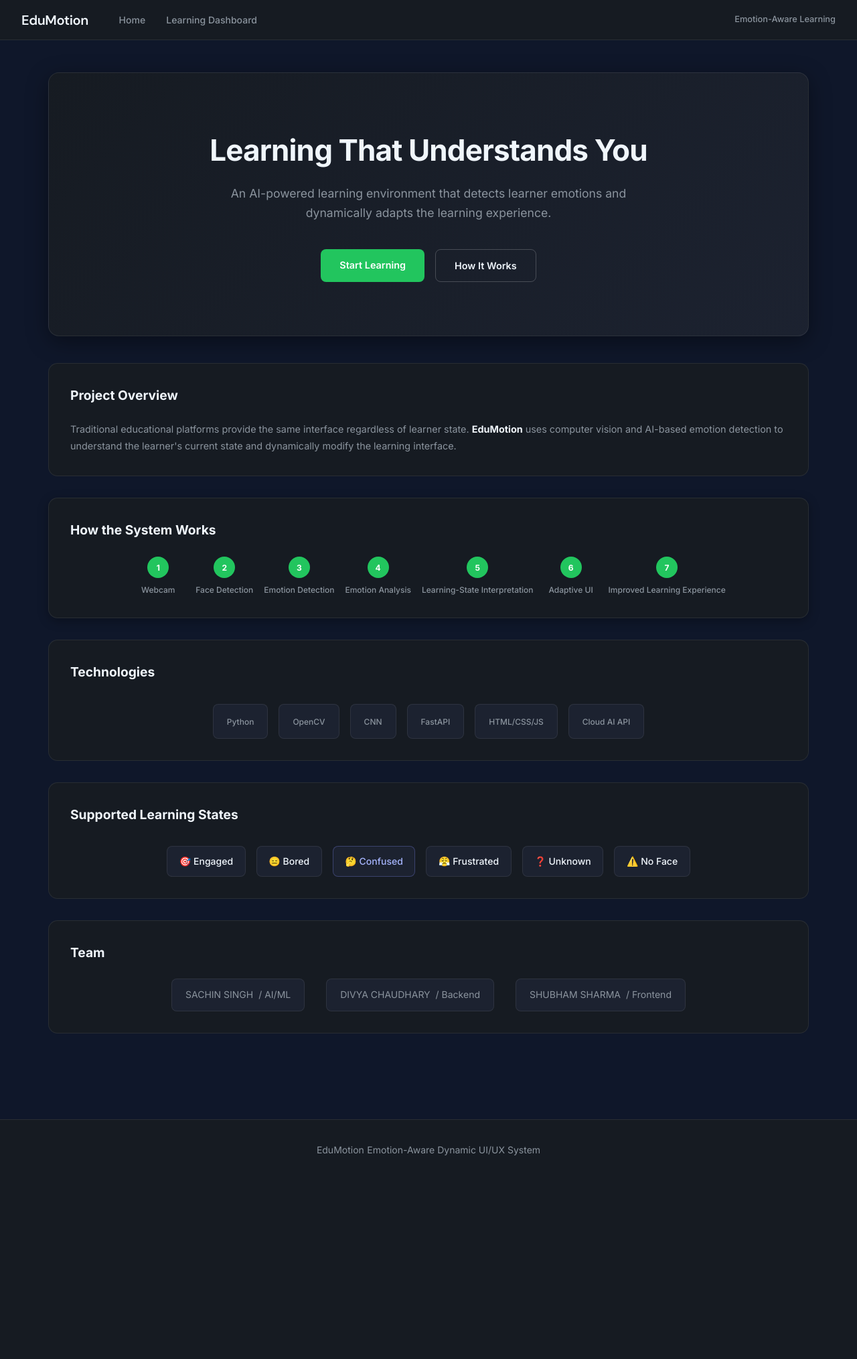
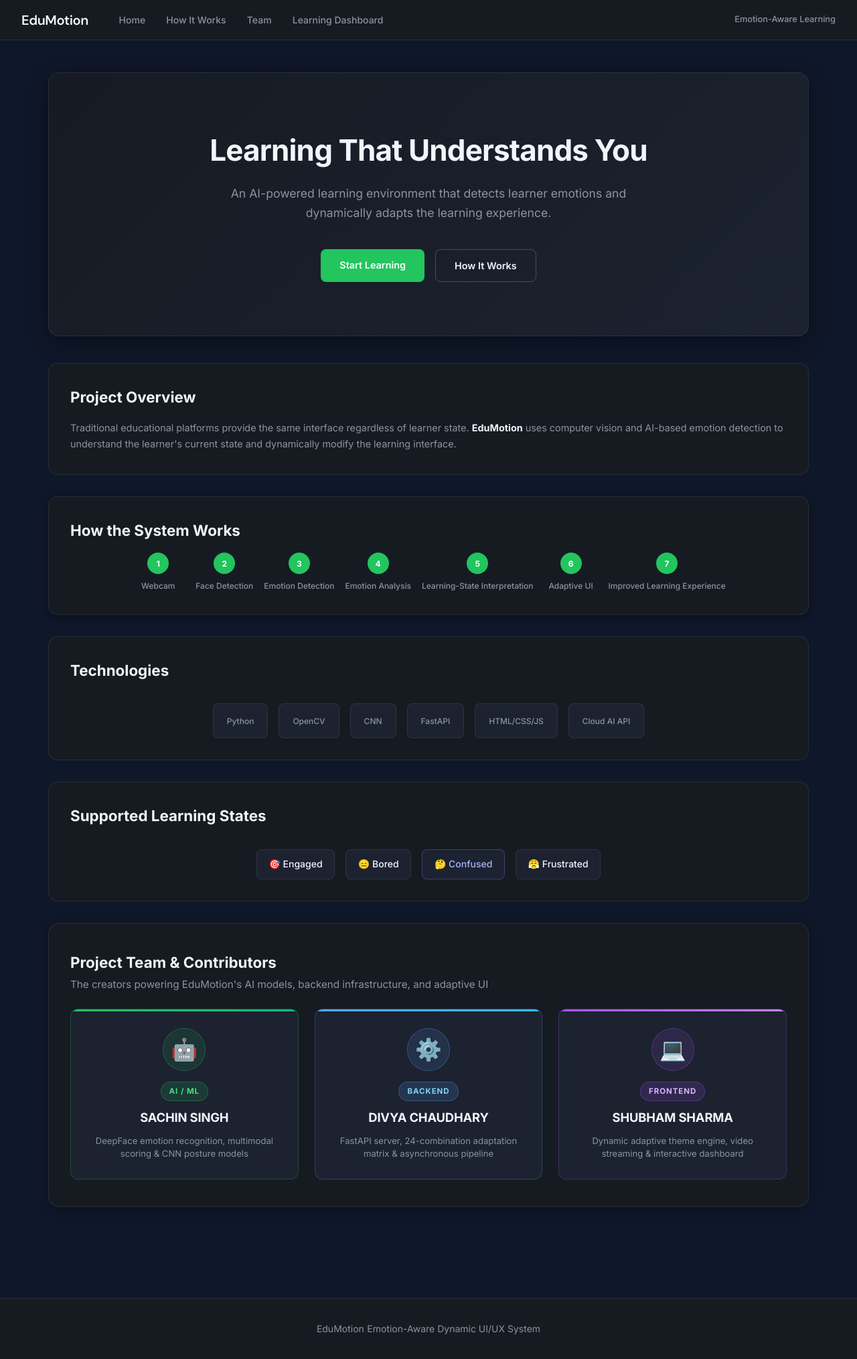
Before and after one commit to SachinSingh201/NeuroAdapt, a FastAPI app: page / in a window 1280 px wide. Shown: the whole page at 67% size. Before the commit the page ends 1725 px from the top, so only its background shows below. Run offline with FastAPI, Linux system fonts and the light colour scheme.

Commit message:
Final Submission

```diff
--- a/backend/main.py
+++ b/backend/main.py
@@ -180,11 +180,9 @@
 
         deepface_emotion = result.get("deepface_raw_emotion")
         deepface_conf = float(result.get("deepface_confidence", 0.0))
-        face_detected = bool(result.get("face_detected", False))
-        face_status = result.get("face_status_log", "DETECTED")
         learning_scores = result.get("learning_scores", {})
         final_scores = result.get("final_scores", {})
-        final_emotion = result.get("final_emotion", "unknown")
+        final_emotion = result.get("final_emotion", "engaged")
         final_conf = float(result.get("final_confidence", 0.0))
         posture = result.get("posture", "upright")
         posture_conf = float(result.get("posture_confidence", 0.80))
@@ -216,8 +214,6 @@
             learning_scores=learning_scores,
             final_scores=final_scores,
             final_emotion=adaptation_data["learning_state"],
-            face_detected=face_detected,
-            face_status=face_status,
             source=source,
             processing_time_ms=processing_time_ms,
             adaptation=adaptation_data,
@@ -232,8 +228,6 @@
             f"\n{sep}"
             f"\n[EduMotion] Emotion & Learning State Evaluation"
             f"\n-----------------------------------------------------------------"
-            f"\n  Face Detection    : {face_status}"
-            + (f"\n  >>> NO_FACE_DETECTED: Using fallback state without forcing emotion <<<" if face_status == "NO_FACE_DETECTED" else "") +
             f"\n  DeepFace Emotion  : {deepface_emotion or 'None'} (Confidence: {int(deepface_conf*100)}%)"
             f"\n  Detected Posture  : {posture} (Confidence: {int(posture_conf*100)}%)"
             f"\n  Learning Scores   : {learn_str}"
@@ -294,11 +288,9 @@
 
         deepface_emotion = result.get("deepface_raw_emotion")
         deepface_conf = float(result.get("deepface_confidence", 0.0))
-        face_detected = bool(result.get("face_detected", False))
-        face_status = result.get("face_status_log", "DETECTED")
         learning_scores = result.get("learning_scores", {})
         final_scores = result.get("final_scores", {})
-        final_emotion = result.get("final_emotion", "unknown")
+        final_emotion = result.get("final_emotion", "engaged")
         final_conf = float(result.get("final_confidence", 0.0))
         posture = result.get("posture", "upright")
         posture_conf = float(result.get("posture_confidence", 0.80))
@@ -330,8 +322,6 @@
             learning_scores=learning_scores,
             final_scores=final_scores,
             final_emotion=adaptation_data["learning_state"],
-            face_detected=face_detected,
-            face_status=face_status,
             source=source,
             processing_time_ms=processing_time_ms,
             adaptation=adaptation_data,
@@ -346,8 +336,6 @@
             f"\n{sep}"
             f"\n[EduMotion] Emotion & Learning State Evaluation"
             f"\n-----------------------------------------------------------------"
-            f"\n  Face Detection    : {face_status}"
-            + (f"\n  >>> NO_FACE_DETECTED: Using fallback state without forcing emotion <<<" if face_status == "NO_FACE_DETECTED" else "") +
             f"\n  DeepFace Emotion  : {deepface_emotion or 'None'} (Confidence: {int(deepface_conf*100)}%)"
             f"\n  Detected Posture  : {posture} (Confidence: {int(posture_conf*100)}%)"
             f"\n  Learning Scores   : {learn_str}"
--- a/backend/models/schemas.py
+++ b/backend/models/schemas.py
@@ -65,8 +65,6 @@
     learning_scores: Dict[str, float] = Field(default_factory=dict, description="Learning/posture statistics score vector (30% weight)")
     final_scores: Dict[str, float] = Field(default_factory=dict, description="Combined 70% DeepFace + 30% Learning score vector")
     final_emotion: str = Field(..., description="Final winning emotion state")
-    face_detected: bool = Field(False, description="Whether a face was detected in current frame")
-    face_status: str = Field("DETECTED", description="Status: DETECTED, GRACE_PERIOD, or NO_FACE_DETECTED")
     source: str = Field("deepface+stats", description="Prediction source")
     processing_time_ms: int = Field(0, description="Inference latency in milliseconds")
     adaptation: Dict[str, Any] = Field(default_factory=dict, description="Complete adaptation payload")
--- a/backend/services/emotion_service.py
+++ b/backend/services/emotion_service.py
@@ -11,7 +11,7 @@
     def __init__(self):
         self.cloud_service = CloudEmotionService()
         self.local_service = LocalEmotionService()
-        self.deepface_service = DeepFaceEmotionService(grace_period_seconds=8.0)
+        self.deepface_service = DeepFaceEmotionService()
         self.image_service = ImageService()
 
     async def predict(self, base64_image: str, mode: str = None):
--- a/frontend/css/home.css
+++ b/frontend/css/home.css
@@ -318,39 +318,170 @@
 
 /* Team Section */
 .team-section {
-    padding: 2rem;
+    padding: 2.5rem 2rem;
     background: #161b22;
     border: 1px solid rgba(255,255,255,0.08);
-    border-radius: 14px;
-    margin-bottom: 2rem;
+    border-radius: 16px;
+    margin-bottom: 2.5rem;
+    box-shadow: 0 4px 20px rgba(0, 0, 0, 0.25);
 }
 
-.team-members {
-    display: flex;
-    gap: 2rem;
-    justify-content: center;
-    flex-wrap: wrap;
-    margin-top: 1rem;
+.section-subtitle {
+    font-size: 0.95rem;
+    color: #8b949e;
+    margin-top: -0.8rem;
+    margin-bottom: 1.5rem;
 }
 
-.team-member {
+.team-grid {
+    display: grid;
+    grid-template-columns: repeat(auto-fit, minmax(280px, 1fr));
+    gap: 1.5rem;
+    margin-top: 1.5rem;
+}
+
+.team-card {
     background: #1c2230;
-    border: 1px solid rgba(255,255,255,0.08);
-    padding: 0.75rem 1.25rem;
-    border-radius: 8px;
-    font-size: 0.875rem;
-    color: #8b949e;
+    border: 1px solid rgba(255,255,255,0.1);
+    padding: 1.75rem 1.5rem;
+    border-radius: 12px;
+    display: flex;
+    flex-direction: column;
+    align-items: center;
+    text-align: center;
+    gap: 1rem;
+    transition: all 0.3s ease;
+    position: relative;
+    overflow: hidden;
+}
+
+.team-card::before {
+    content: '';
+    position: absolute;
+    top: 0;
+    left: 0;
+    right: 0;
+    height: 3px;
+    background: linear-gradient(90deg, transparent, rgba(255,255,255,0.2), transparent);
+    transition: height 0.3s ease;
+}
+
+.team-card:hover {
+    transform: translateY(-4px);
+    box-shadow: 0 8px 24px rgba(0, 0, 0, 0.35);
+}
+
+/* Card Themes per Role */
+.team-card.ai-card {
+    border-color: rgba(34, 197, 94, 0.25);
+}
+.team-card.ai-card:hover {
+    border-color: rgba(34, 197, 94, 0.6);
+    box-shadow: 0 8px 25px rgba(34, 197, 94, 0.15);
+}
+.team-card.ai-card::before {
+    background: linear-gradient(90deg, #22c55e, #10b981);
+}
+
+.team-card.backend-card {
+    border-color: rgba(88, 166, 255, 0.25);
+}
+.team-card.backend-card:hover {
+    border-color: rgba(88, 166, 255, 0.6);
+    box-shadow: 0 8px 25px rgba(88, 166, 255, 0.15);
+}
+.team-card.backend-card::before {
+    background: linear-gradient(90deg, #58a6ff, #38bdf8);
+}
+
+.team-card.frontend-card {
+    border-color: rgba(168, 85, 247, 0.25);
+}
+.team-card.frontend-card:hover {
+    border-color: rgba(168, 85, 247, 0.6);
+    box-shadow: 0 8px 25px rgba(168, 85, 247, 0.15);
+}
+.team-card.frontend-card::before {
+    background: linear-gradient(90deg, #a855f7, #c084fc);
+}
+
+/* Avatar styling */
+.team-avatar-wrapper {
+    width: 64px;
+    height: 64px;
+    border-radius: 50%;
     display: flex;
     align-items: center;
-    gap: 0.5rem;
+    justify-content: center;
+    background: rgba(255, 255, 255, 0.05);
+    border: 1px solid rgba(255, 255, 255, 0.1);
+}
+
+.team-avatar {
+    font-size: 2rem;
+    line-height: 1;
+}
+
+.ai-glow { background: rgba(34, 197, 94, 0.12); border-color: rgba(34, 197, 94, 0.3); }
+.backend-glow { background: rgba(88, 166, 255, 0.12); border-color: rgba(88, 166, 255, 0.3); }
+.frontend-glow { background: rgba(168, 85, 247, 0.12); border-color: rgba(168, 85, 247, 0.3); }
+
+/* Details */
+.team-details {
+    display: flex;
+    flex-direction: column;
+    align-items: center;
+    gap: 0.4rem;
+}
+
+.team-role {
+    font-size: 0.72rem;
+    font-weight: 700;
+    letter-spacing: 0.08em;
+    text-transform: uppercase;
+    padding: 0.25rem 0.75rem;
+    border-radius: 9999px;
+    margin-bottom: 0.25rem;
+}
+
+.ai-role {
+    color: #4ade80;
+    background: rgba(34, 197, 94, 0.15);
+    border: 1px solid rgba(34, 197, 94, 0.3);
+}
+
+.backend-role {
+    color: #7dd3fc;
+    background: rgba(88, 166, 255, 0.15);
+    border: 1px solid rgba(88, 166, 255, 0.3);
+}
+
+.frontend-role {
+    color: #d8b4fe;
+    background: rgba(168, 85, 247, 0.15);
+    border: 1px solid rgba(168, 85, 247, 0.3);
+}
+
+.team-name {
+    font-size: 1.15rem;
+    font-weight: 700;
+    color: #f0f6fc;
+    letter-spacing: -0.01em;
+}
+
+.team-role-desc {
+    font-size: 0.82rem;
+    color: #8b949e;
+    line-height: 1.45;
+    margin-top: 0.25rem;
 }
 
 /* Section headers */
 .section-header h2 {
-    font-size: 1.2rem;
+    font-size: 1.4rem;
     font-weight: 700;
     color: #f0f6fc;
-    margin-bottom: 1.5rem;
+    margin-bottom: 1rem;
 }
 
 /* Footer */
--- a/frontend/js/app.js
+++ b/frontend/js/app.js
@@ -386,17 +386,15 @@
 
     if (!stateIndicator || !confidenceValue || !modeIndicator) return;
 
-    // Map emotion to display icon (4 states + unknown/no face)
+    // Map emotion to display icon (strictly 4 canonical states)
     const emotionIcons = {
-        ENGAGED:          "🎯",
-        BORED:            "😑",
-        CONFUSED:         "🤔",
-        FRUSTRATED:       "😤",
-        UNKNOWN:          "❓",
-        FACE_NOT_DETECTED:"⚠️",
+        ENGAGED:    "🎯",
+        BORED:      "😑",
+        CONFUSED:   "🤔",
+        FRUSTRATED: "😤",
     };
 
-    const icon = emotionIcons[state] || "❓";
+    const icon = emotionIcons[state] || "🎯";
 
     // Update state display
     stateIndicator.innerHTML = `${icon} ${state}`;
@@ -435,15 +433,14 @@
         "state-engaged",
         "state-bored",
         "state-confused",
-        "state-frustrated",
-        "state-unknown"
+        "state-frustrated"
     );
 
     // Add current state class (normalize to lowercase)
     if (state) {
         const normalized = state.toLowerCase();
         const valid = ["engaged", "bored", "confused", "frustrated"];
-        contentSection.classList.add(`state-${valid.includes(normalized) ? normalized : "unknown"}`);
+        contentSection.classList.add(`state-${valid.includes(normalized) ? normalized : "engaged"}`);
     }
 }
 
--- a/frontend/templates/index.html
+++ b/frontend/templates/index.html
@@ -16,7 +16,9 @@
                 <a href="#" class="navbar-logo">EduMotion</a>
             </div>
             <ul class="navbar-nav">
-                <li><a href="#home" class="nav-link">Home</a></li>
+                <li><a href="#" class="nav-link">Home</a></li>
+                <li><a href="#how-it-works" class="nav-link">How It Works</a></li>
+                <li><a href="#team" class="nav-link">Team</a></li>
                 <li><a href="/learning" class="nav-link">Learning Dashboard</a></li>
             </ul>
             <div class="navbar-right">
@@ -105,19 +107,47 @@
                 <div class="emotion-state bored">😑 Bored</div>
                 <div class="emotion-state confused">🤔 Confused</div>
                 <div class="emotion-state frustrated">😤 Frustrated</div>
-                <div class="emotion-state unknown">❓ Unknown</div>
-                <div class="emotion-state noface">⚠️ No Face</div>
             </div>
         </section>
 
-        <section class="team-section">
+        <section class="team-section" id="team">
             <div class="section-header">
-                <h2>Team</h2>
+                <h2>Project Team & Contributors</h2>
+                <p class="section-subtitle">The creators powering EduMotion's AI models, backend infrastructure, and adaptive UI</p>
             </div>
-            <div class="team-members">
-                <div class="team-member" data-name="SACHIN SINGH" data-role="AI/ML">SACHIN SINGH / AI/ML</div>
-                <div class="team-member" data-name="DIVYA CHAUDHARY" data-role="Backend">DIVYA CHAUDHARY / Backend</div>
-                <div class="team-member" data-name="SHUBHAM SHARMA" data-role="Frontend">SHUBHAM SHARMA / Frontend</div>
+            <div class="team-grid">
+                <div class="team-card ai-card">
+                    <div class="team-avatar-wrapper ai-glow">
+                        <div class="team-avatar">🤖</div>
+                    </div>
+                    <div class="team-details">
+                        <span class="team-role ai-role">AI / ML</span>
+                        <h3 class="team-name">SACHIN SINGH</h3>
+                        <p class="team-role-desc">DeepFace emotion recognition, multimodal scoring & CNN posture models</p>
+                    </div>
+                </div>
+
+                <div class="team-card backend-card">
+                    <div class="team-avatar-wrapper backend-glow">
+                        <div class="team-avatar">⚙️</div>
+                    </div>
+                    <div class="team-details">
+                        <span class="team-role backend-role">BACKEND</span>
+                        <h3 class="team-name">DIVYA CHAUDHARY</h3>
+                        <p class="team-role-desc">FastAPI server, 24-combination adaptation matrix & asynchronous pipeline</p>
+                    </div>
+                </div>
+
+                <div class="team-card frontend-card">
+                    <div class="team-avatar-wrapper frontend-glow">
+                        <div class="team-avatar">💻</div>
+                    </div>
+                    <div class="team-details">
+                        <span class="team-role frontend-role">FRONTEND</span>
+                        <h3 class="team-name">SHUBHAM SHARMA</h3>
+                        <p class="team-role-desc">Dynamic adaptive theme engine, video streaming & interactive dashboard</p>
+                    </div>
+                </div>
             </div>
         </section>
     </main>
```
Also changed, not shown: backend/services/adaptation_service.py (+6 -21 lines), backend/services/deepface_service.py (+64 -166 lines), frontend/css/learning.css (+0 -7 lines), frontend/js/emotion.js (+15 -21 lines), frontend/js/learning.js (+14 -29 lines).
